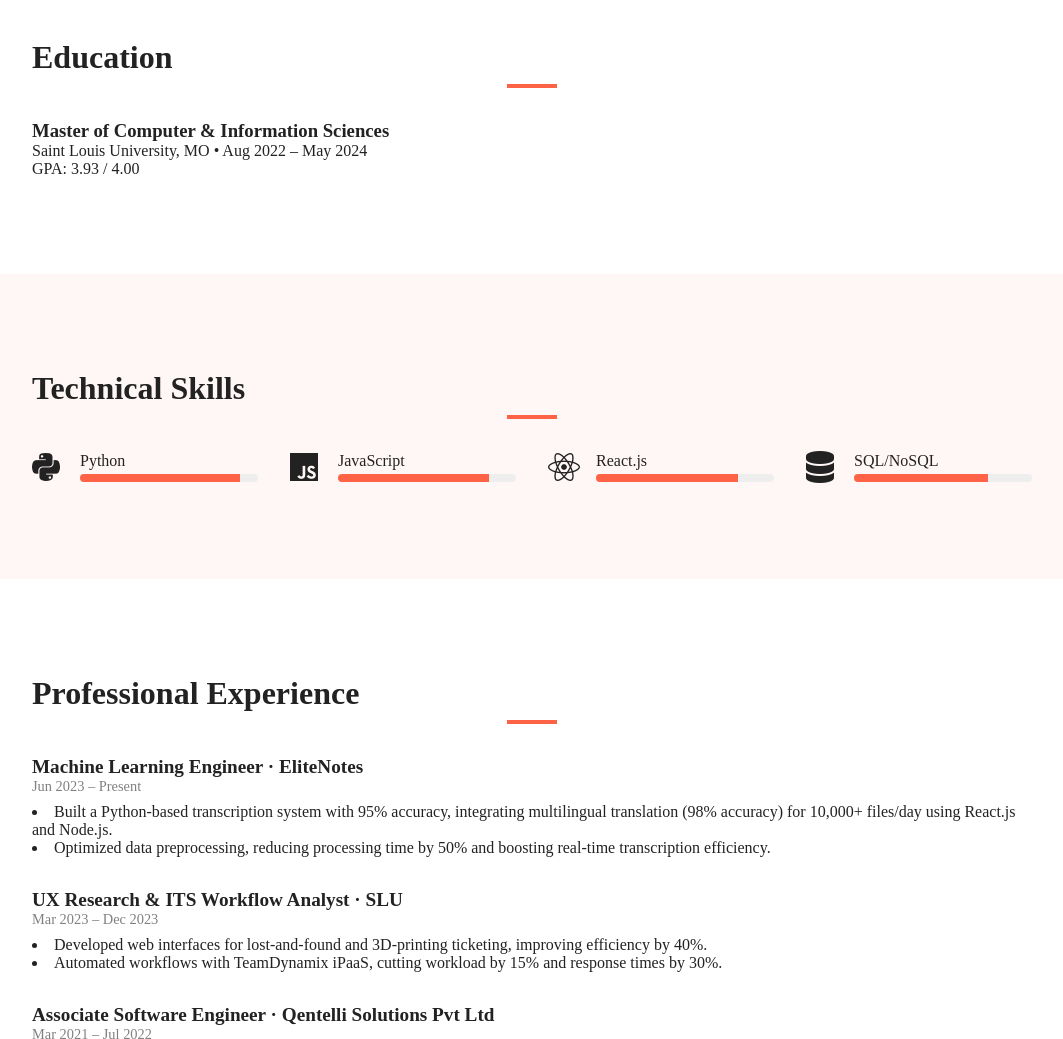
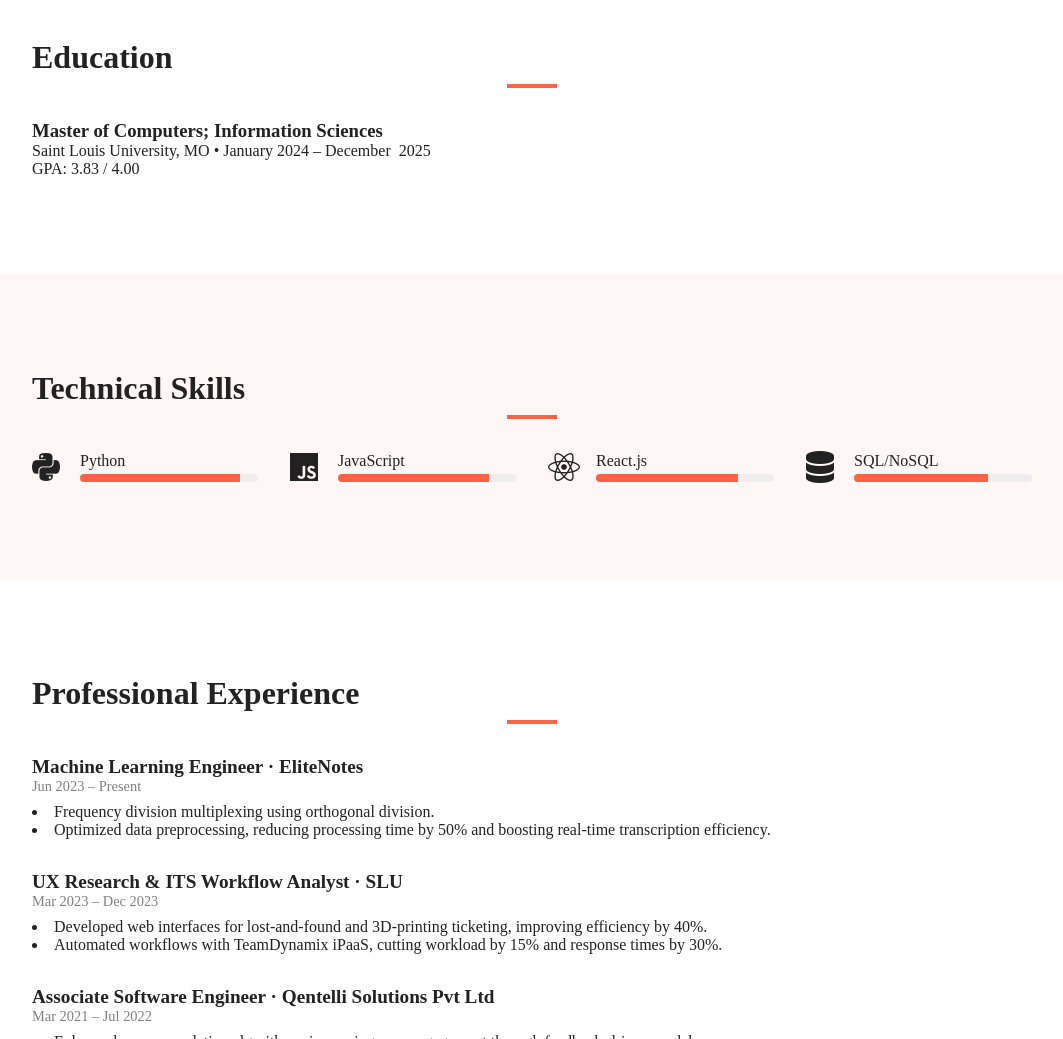
Before and after one commit to Punnam490/Punnam-Resume, a plain HTML site: page index.html in a window 1280 px wide. Shown: the part 1300-2339 px from the top of the page, without its empty margins (108-1171 px from the left). Drawn offline with nearby package versions, Linux system fonts and the light colour scheme; a small style sheet from the web is missing.

Commit message:
Update index.html

```diff
--- a/index.html
+++ b/index.html
@@ -95,10 +95,10 @@
     <div class="container">
       <h2>Education</h2>
       <div class="edu-item">
-        <h3>Master of Computer &amp; Information Sciences</h3>
+        <h3>Master of Computers; Information Sciences</h3>
         <p>
-          Saint Louis University, MO &bull; Aug 2022 – May 2024<br />
-          GPA: 3.93 / 4.00
+          Saint Louis University, MO &bull; January 2024 – December  2025<br />
+          GPA: 3.83 / 4.00
         </p>
       </div>
     </div>
@@ -151,9 +151,7 @@
         <span class="date">Jun 2023 – Present</span>
         <ul>
           <li>
-            Built a Python‑based transcription system with 95% accuracy,
-            integrating multilingual translation (98% accuracy) for 10,000+ files/day
-            using React.js and Node.js.
+            Frequency division multiplexing using orthogonal division.
           </li>
           <li>
             Optimized data preprocessing, reducing processing time by 50% and boosting
```
